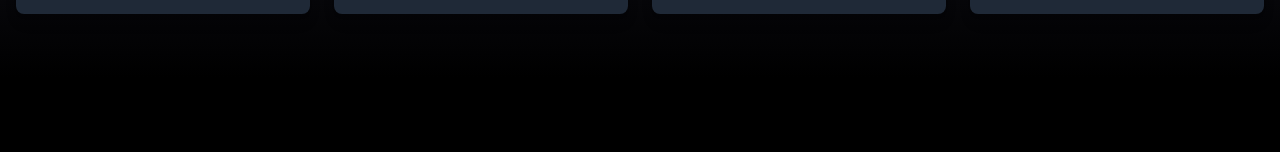
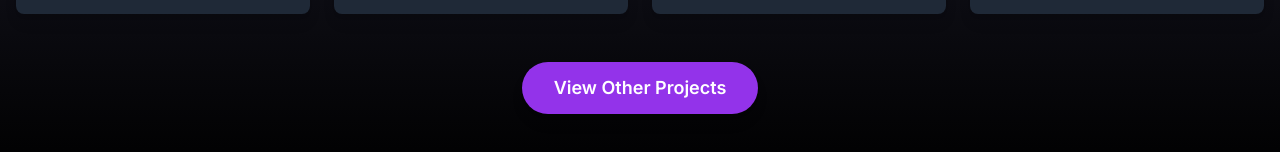
Before and after one commit to pixeru/personalwebsite, a Next.js app: page / in a window 1280 px wide. Shown: the part 1742-1894 px from the top of the page. Before the commit the page ends 1820 px from the top, so only its background shows below. Built offline with nearby package versions, Linux system fonts and the light colour scheme.

Commit message:
View Other Projects Button

```diff
--- a/src/app/page.tsx
+++ b/src/app/page.tsx
@@ -196,7 +196,7 @@ function RenderHighlightedProjects(): JSX.Element {
                       ))}
                   </div>
               </div>
-              <div className="grid grid-cols-1 sm:grid-cols-2 lg:grid-cols-4 gap-6">
+              <div className="grid grid-cols-1 sm:grid-cols-2 lg:grid-cols-4 gap-6 mb-12">
                   {projects.map((project, index) => (
                       <div key={index} className="bg-gray-800 rounded-lg overflow-hidden shadow-lg transition-transform duration-300 hover:scale-105">
                           <div className="h-48 overflow-hidden">
@@ -215,6 +215,11 @@ function RenderHighlightedProjects(): JSX.Element {
                           </div>
                       </div>
                   ))}
+              </div>
+              <div className="text-center">
+                  <a href="https://www.resume.id/joshuap/works" target="_blank" className="inline-block bg-purple-600 text-white py-3 px-8 rounded-full text-lg font-semibold hover:bg-purple-700 transition-colors duration-300 shadow-lg hover:shadow-xl transform hover:-translate-y-1">
+                      View Other Projects
+                  </a>
               </div>
           </div>
       </div>
@@ -456,6 +461,9 @@ interface ShootingStarInterface {
                     95% { opacity: 0; }
                     100% { opacity: 1; }
                 }
+                    .highlighted-projects-section a.hover\:shadow-xl:hover {
+                    box-shadow: 0 20px 25px -5px rgba(0, 0, 0, 0.1), 0 10px 10px -5px rgba(0, 0, 0, 0.04);
+                }
           /* Highlighted Projects CSS END */
 
 
```
